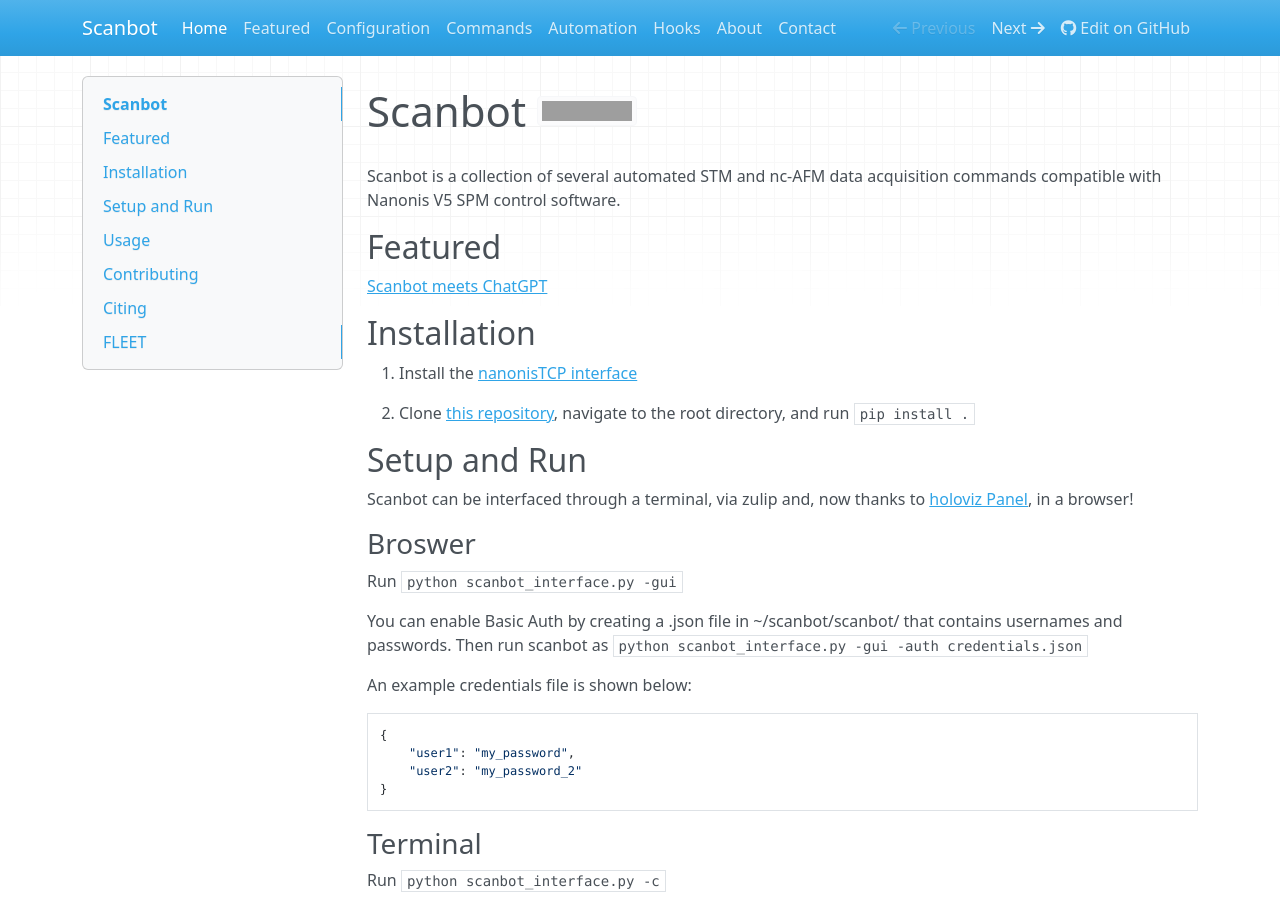
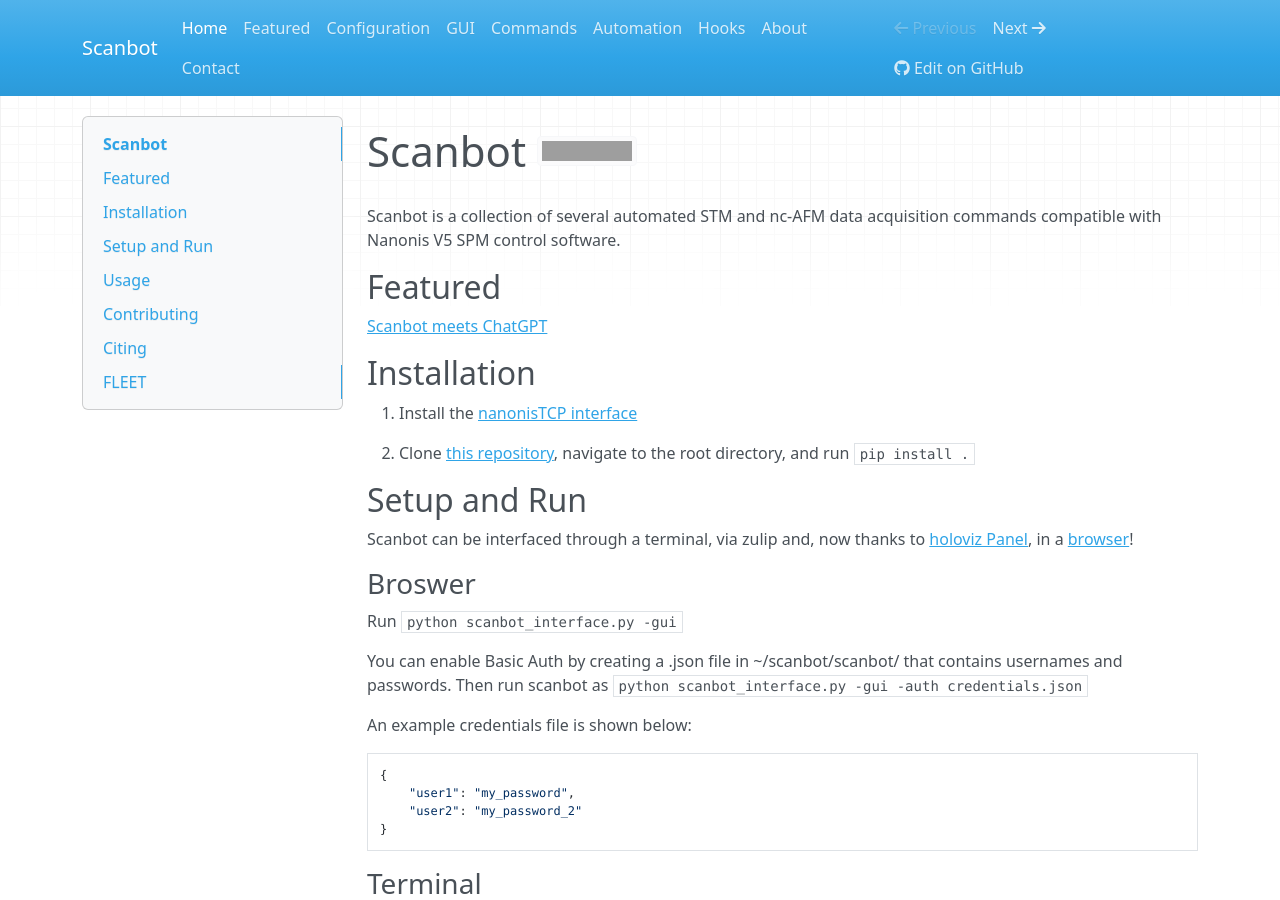
Before and after one commit to New-Horizons-SPM/scanbot, an MkDocs documentation site: the page built from docs/index.md, in a window 1280 px wide and 900 px high. Built offline with MkDocs 1.6.1, drawn with Linux system fonts in a browser that asks for light colours; nearby versions of some CDN libraries; part of the change alters nothing that is shown; grey boxes are pictures that could not be loaded.

````diff
--- a/docs/index.md
+++ b/docs/index.md
@@ -11,7 +11,7 @@ Scanbot is a collection of several automated STM and nc-AFM data acquisition com
 2. Clone [this repository](https://github.com/New-Horizons-SPM/scanbot), navigate to the root directory, and run ```pip install .```
 
 ## Setup and Run
-Scanbot can be interfaced through a terminal, via zulip and, now thanks to [holoviz Panel](https://panel.holoviz.org/), in a browser!
+Scanbot can be interfaced through a terminal, via zulip and, now thanks to [holoviz Panel](https://panel.holoviz.org/), in a [browser](../gui)!
 
 ### Broswer
 Run ```python scanbot_interface.py -gui```
--- a/mkdocs.yml
+++ b/mkdocs.yml
@@ -6,6 +6,7 @@ nav:
     - Home: 'index.md'
     - Featured: 'featured.md'
     - Configuration: 'configuration.md'
+    - GUI: 'gui.md'
     - Commands: 'commands.md'
     - Automation: 'automation.md'
     - Hooks: 'hooks.md'
````
Also changed, not shown: docs/guiim/autotipshape.png (added).
